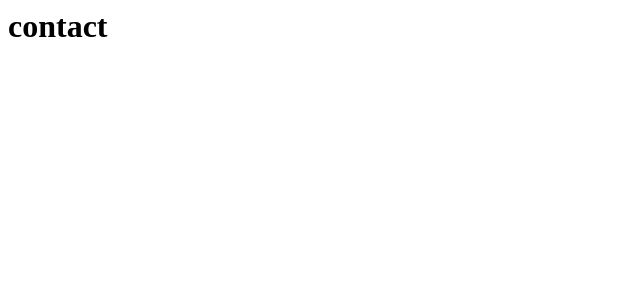
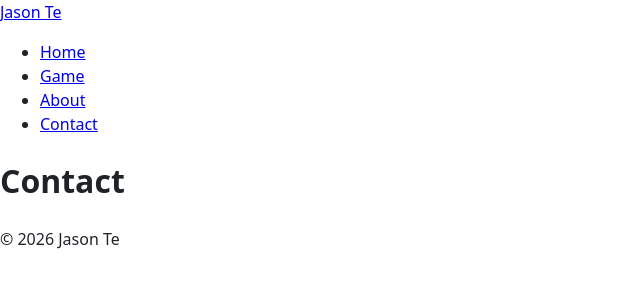
Before and after one commit to jason-te-sde/the-arcade, a plain HTML site: page contact/index.html in a window 1280 px wide. Shown: the whole page, without its empty margins (0-640 px from the left). Drawn offline with Linux system fonts and the light colour scheme.

Commit message:
Add page skeleton and nav

```diff
--- a/contact/index.html
+++ b/contact/index.html
@@ -1 +1,38 @@
-<h1>contact</h1>
+<!DOCTYPE html>
+<html lang="en">
+<head>
+    <meta charset="UTF-8">
+    <meta name="viewport" content="width=device-width, initial-scale=1.0">
+    <title>Contact | Jason Te</title>
+    <link rel="stylesheet" href="../css/styles.css">
+</head>
+<body>
+    <header>
+        <a href="../" class="site-title">Jason Te</a>
+        <nav>
+            <ul>
+                <li>
+                    <a href="../">Home</a>
+                </li>
+                <li>
+                    <a href="../game/">Game</a>
+                </li>
+                <li>
+                    <a href="../about/">About</a>
+                </li>
+                <li>
+                    <a href="../contact/" aria-current="page">Contact</a>
+                </li>
+            </ul>
+        </nav>
+    </header>
+    <main>
+        <h1>Contact</h1>
+    </main>
+    <footer>
+        <p>
+            © 2026 Jason Te
+        </p>
+    </footer>
+</body>
+</html>
--- a/css/styles.css
+++ b/css/styles.css
@@ -0,0 +1,40 @@
+:root {
+    --color-bg: #ffffff;
+    --color-text: #1f2328;
+    --color-text-muted: #57606a;
+    --color-accent: #0a58ca;
+    --color-accent-dark: #084298;
+    --color-surface: #f6f8fa;
+    --color-border: #d0d7de;
+
+    --space-1: 0.25rem;
+    --space-2: 0.5rem;
+    --space-3: 1rem;
+    --space-4: 2rem;
+    --space-5: 4rem;
+
+    --font-size-sm: 0.875rem;
+    --font-size-base: 1rem;
+    --font-size-lg: 1.25rem;
+    --font-size-xl: 1.563rem;
+    --font-size-2xl: 1.953rem;
+
+    --font-body: system-ui, -apple-system, "Segoe UI", Roboto, sans-serif;
+
+    --max-width-text: 65ch;
+    --tap-min: 44px;
+    --radius: 6px;
+
+}
+
+*, *::before, *::after {
+    box-sizing: border-box;
+}
+
+body {
+    background-color: var(--color-bg);
+    color: var(--color-text);
+    margin: 0;
+    font-family: var(--font-body);
+    line-height: 1.5;
+}
```
Also changed, not shown: about/index.html (+38 -1 lines), game/index.html (+38 -1 lines), index.html (+38 -1 lines).
